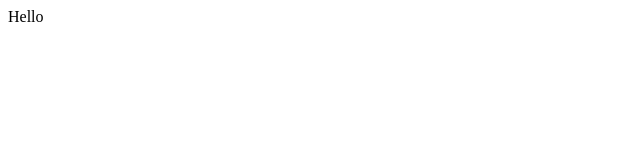
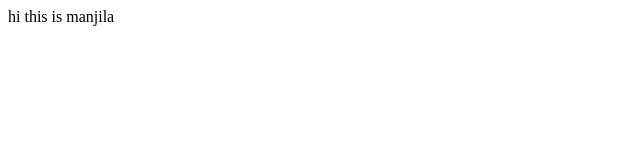
Before and after one commit to manzeelanepali/react-router-workshops, a React (Create React App) app: page / in a window 1280 px wide. Shown: the top 160 px of the page, without its empty margins (0-640 px from the left). Built offline with nearby package versions, Linux system fonts and the light colour scheme.

Commit message:
feat :change added

```diff
--- a/src/App.js
+++ b/src/App.js
@@ -1,6 +1,9 @@
 
 const App =()=>{
-  return <>Hello</>
+  return (
+
+  <>hi this is manjila </>
+  )
 }
 
 export default App;
```
